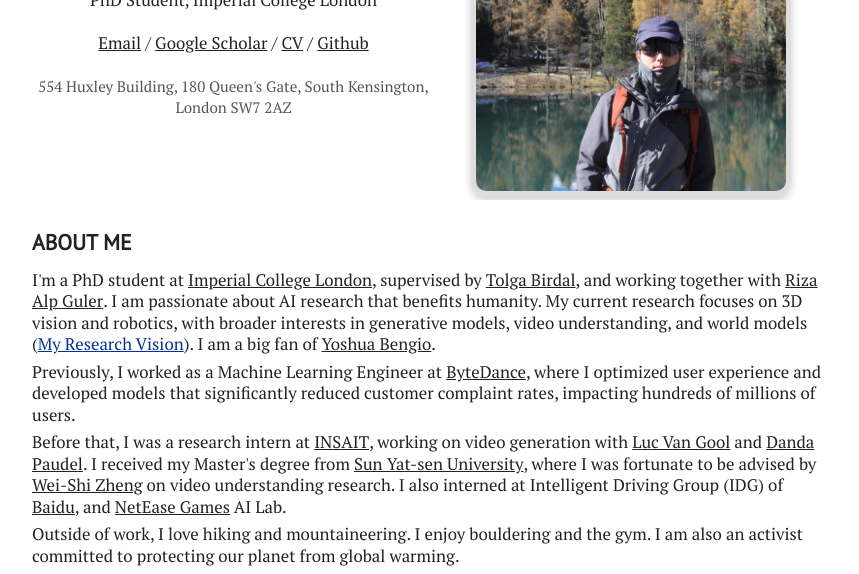
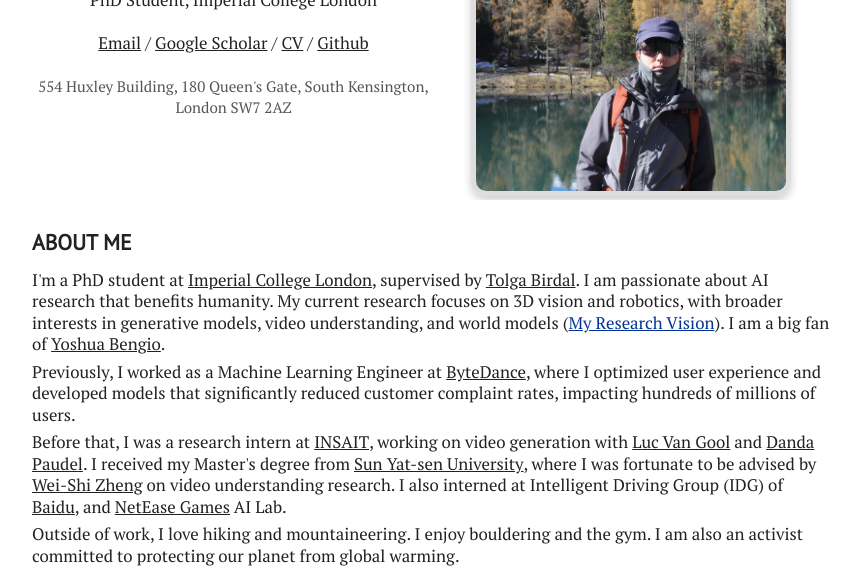
Before and after one commit to ZuhaoLiu/zuhaoliu.github.io, a plain HTML site: page index.html in a window 1280 px wide. Shown: the part 150-724 px from the top of the page, without its empty margins (208-1067 px from the left). Drawn offline with Linux system fonts and the light colour scheme.

Commit message:
update about
Co-Authored-By: Claude Opus 5.5 <noreply@anthropic.com>

```diff
--- a/index.html
+++ b/index.html
@@ -123,7 +123,7 @@
 
           <h1 align="left">About me</h1>
         <section class="sample" id="camus" align="center">
-	<p> I'm a PhD student at <a href="https://www.imperial.ac.uk/">Imperial College London</a>, supervised by <a href="https://tolgabirdal.github.io/">Tolga Birdal</a>, and working together with <a href="https://alpguler.com/">Riza Alp Guler</a>. I am passionate about AI research that benefits humanity. My current research focuses on 3D vision and robotics, with broader interests in generative models, video understanding, and world models (<a href="geometric_deep_learning.html" style="color: #003399;">My Research Vision</a>). I am a big fan of <a href="https://yoshuabengio.org/">Yoshua Bengio</a>.
+	<p> I'm a PhD student at <a href="https://www.imperial.ac.uk/">Imperial College London</a>, supervised by <a href="https://tolgabirdal.github.io/">Tolga Birdal</a>. I am passionate about AI research that benefits humanity. My current research focuses on 3D vision and robotics, with broader interests in generative models, video understanding, and world models (<a href="geometric_deep_learning.html" style="color: #003399;">My Research Vision</a>). I am a big fan of <a href="https://yoshuabengio.org/">Yoshua Bengio</a>.
 	</p>
 
 	<p> Previously, I worked as a Machine Learning Engineer at <a href="https://www.bytedance.com/">ByteDance</a>, where I optimized user experience and developed models that significantly reduced customer complaint rates, impacting hundreds of millions of users.
```
